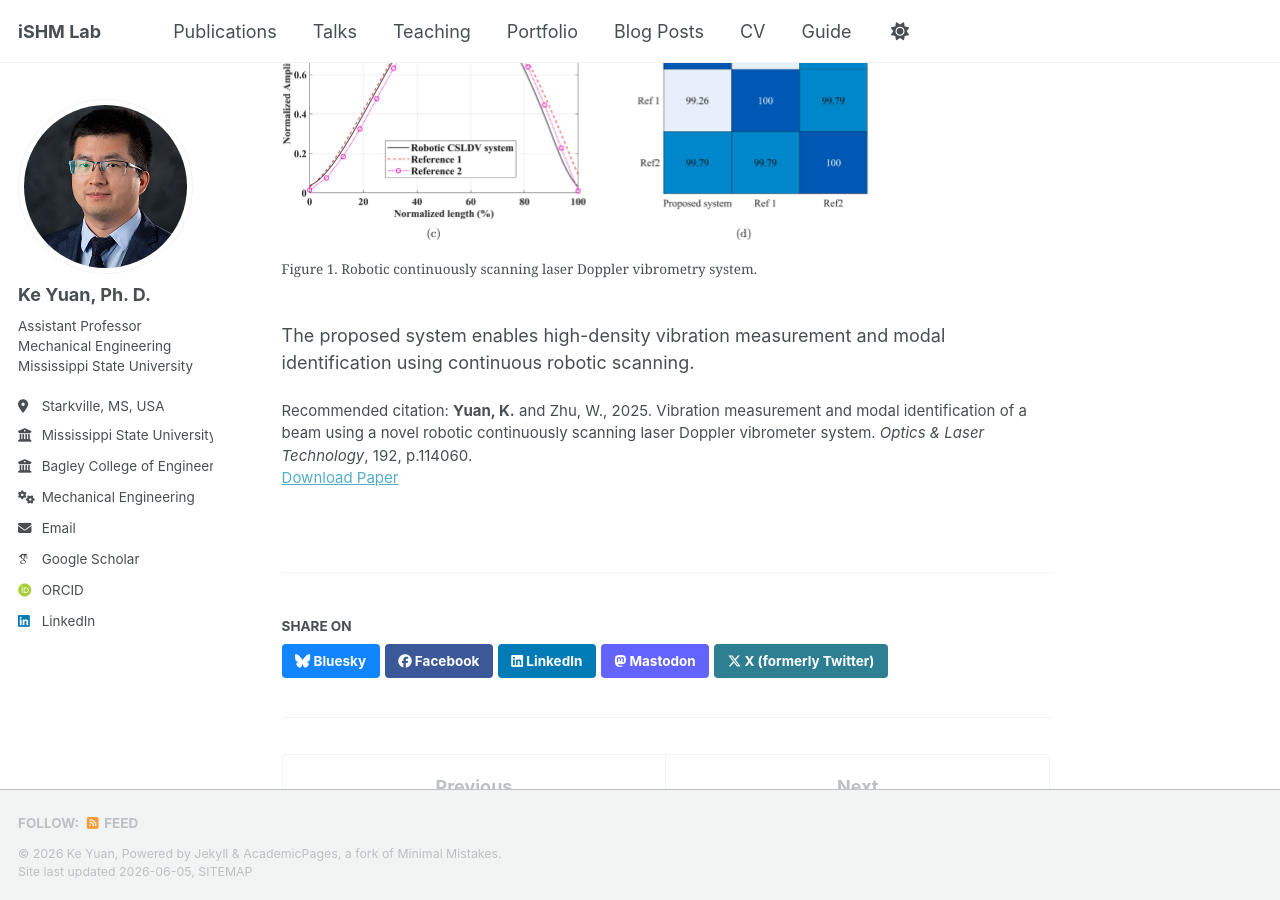
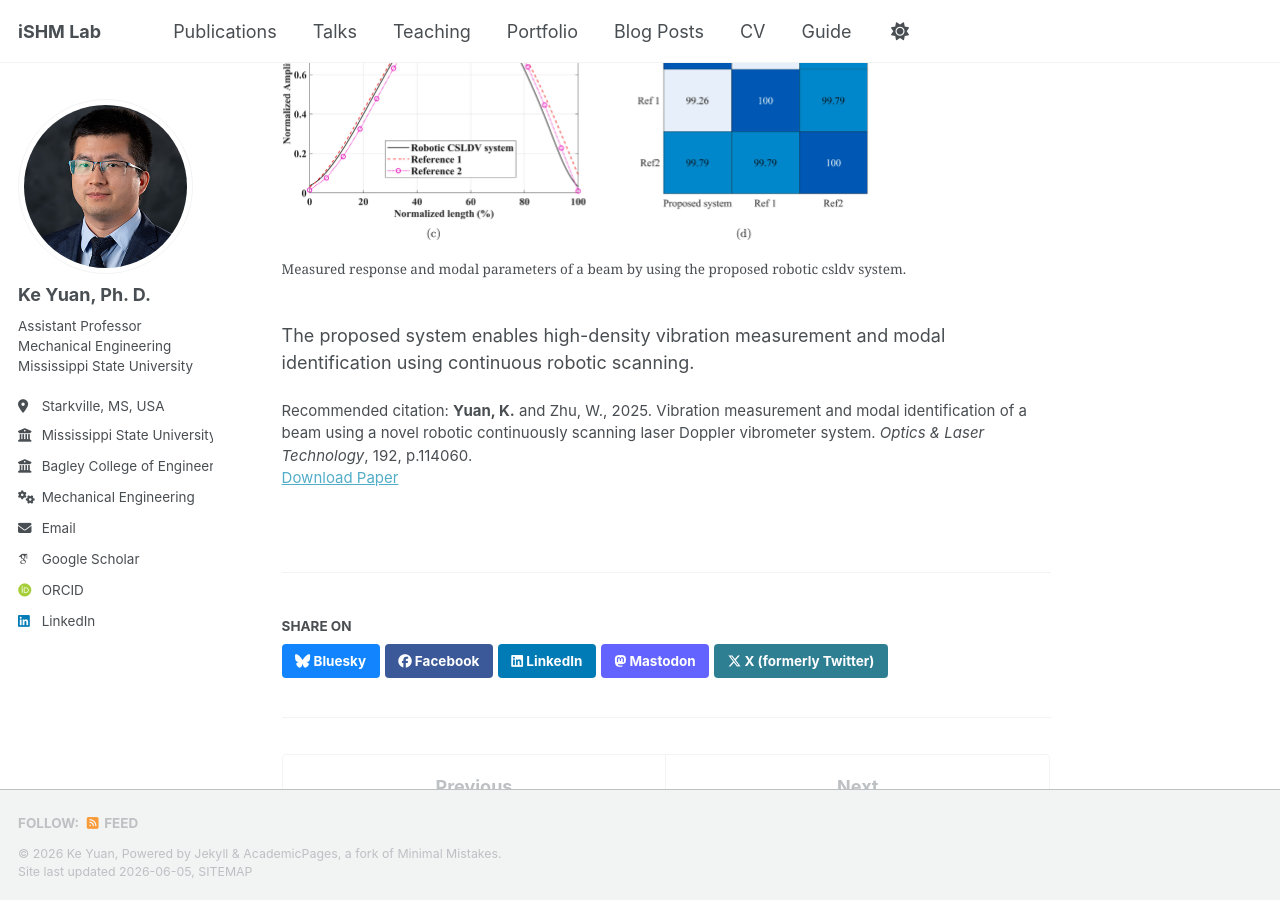
Before and after one commit to KeYuan2025/KeYuan2025.github.io, a Jekyll site: the page built from _publications/2025-12-01-robotic-csldv.md, in a window 1280 px wide and 900 px high, scrolled down 657 px. Built offline with Jekyll 4.4.1, drawn with Linux system fonts in a browser that asks for light colours; some web fonts are replaced; a script bundle is joined from its source files by our own code; library files that are not in the unit come from our copies.

Commit message:
Update 2025-12-01-robotic-csldv.md

```diff
--- a/_publications/2025-12-01-robotic-csldv.md
+++ b/_publications/2025-12-01-robotic-csldv.md
@@ -13,7 +13,7 @@ This paper presents a robotic continuously scanning laser Doppler vibrometry sys
 
 <figure style="text-align: center;">
   <img src="/images/publications/robotic-csldv-system.jpg" alt="Robotic CSLDV system" style="width:80%;">
-  <figcaption>Figure 1. Robotic continuously scanning laser Doppler vibrometry system.</figcaption>
+  <figcaption>Measured response and modal parameters of a beam by using the proposed robotic csldv system.</figcaption>
 </figure>
 
 The proposed system enables high-density vibration measurement and modal identification using continuous robotic scanning.
```
